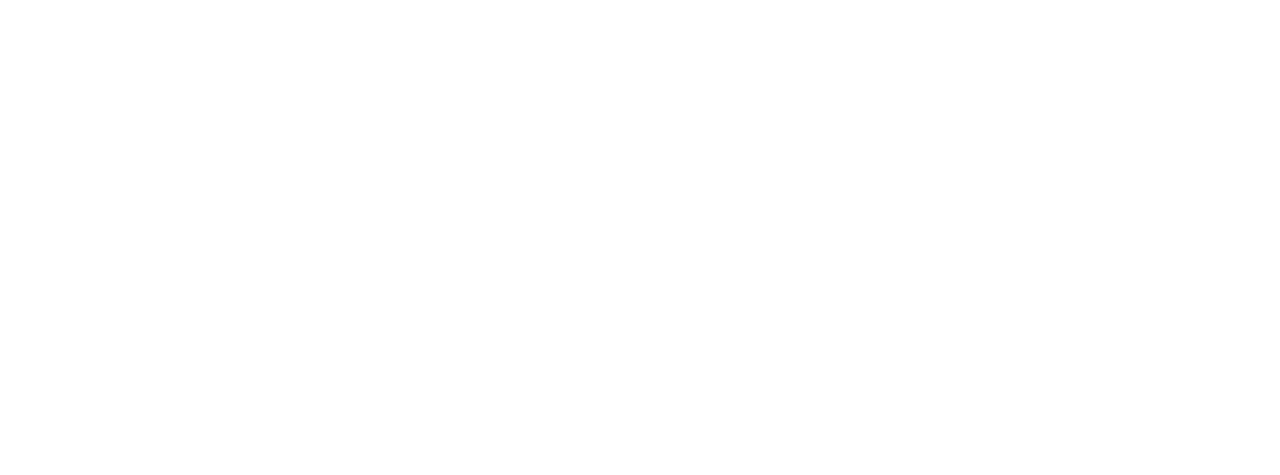
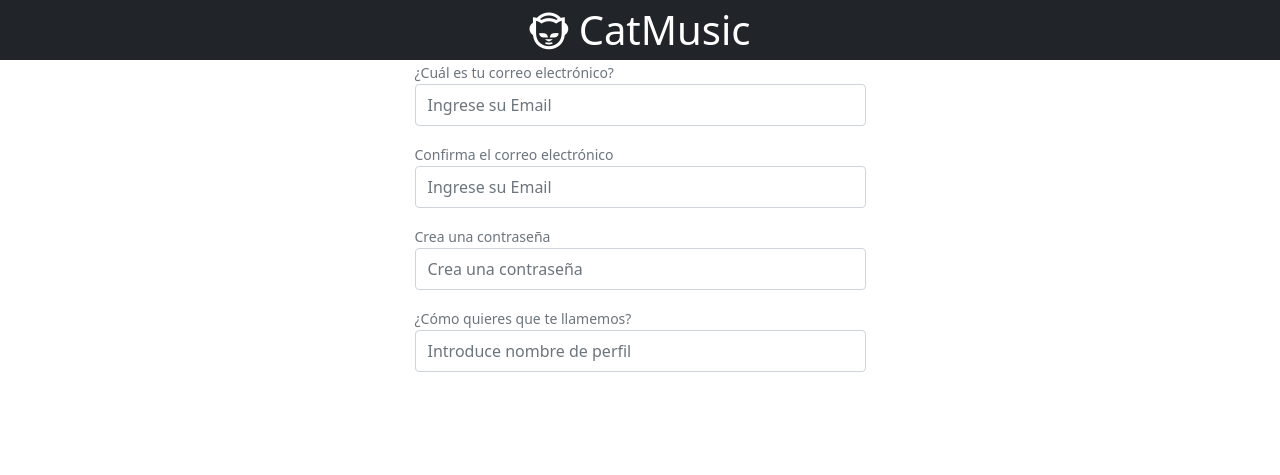
Before and after one commit to LautaroMRA02/proyecto_CAC, a plain HTML site: page src/pages/registrarse.html in a window 1280 px wide. Drawn offline with nearby package versions, Linux system fonts and the light colour scheme.

Commit message:
formulario de resgistro

```diff
--- a/src/pages/registrarse.html
+++ b/src/pages/registrarse.html
@@ -1,19 +1,78 @@
 <!doctype html>
 <html lang="en">
-  <head>
+
+<head>
     <title>Title</title>
     <!-- Required meta tags -->
     <meta charset="utf-8">
     <meta name="viewport" content="width=device-width, initial-scale=1, shrink-to-fit=no">
 
     <!-- Bootstrap CSS v5.0.2 -->
-    <link rel="stylesheet" href="https://cdn.jsdelivr.net/npm/bootstrap@5.0.2/dist/css/bootstrap.min.css"  integrity="sha384-EVSTQN3/azprG1Anm3QDgpJLIm9Nao0Yz1ztcQTwFspd3yD65VohhpuuCOmLASjC" crossorigin="anonymous">
+    <link rel="stylesheet" href="https://cdn.jsdelivr.net/npm/bootstrap@5.0.2/dist/css/bootstrap.min.css"
+        integrity="sha384-EVSTQN3/azprG1Anm3QDgpJLIm9Nao0Yz1ztcQTwFspd3yD65VohhpuuCOmLASjC" crossorigin="anonymous">
+    <script src="https://kit.fontawesome.com/ef9a96f602.js" crossorigin="anonymous"></script>
+</head>
 
-  </head>
-  <body>
+<body>
+    <div class="container-fluid bg-dark">
+        <div class=" text-white text-center">
+            <label class="fs-1"><i class="fab fa-napster"></i> CatMusic</label>
 
+        </div>
+    </div>
+    <div class="container overflow-hidden">
+        <div class="row justify-content-center">
+            <div class="col-sm-8 col-lg-5 ">
+                <div class="  mb-3">
+                    <small id="emailHelpId" class="form-text text-muted">¿Cuál es tu correo electrónico?</small>
+                    <label for="" class="form-label"></label>
+                    <input  type="email" class="form-control py-2" name="" id="" aria-describedby="emailHelpId"
+                        placeholder="Ingrese su Email" required>
+                </div>
+                <div class="mb-3 ">
+                    <small id="emailHelpId" class="form-text text-muted">Confirma el correo electrónico</small>
+                    <label for="" class="form-label"></label>
+                    <input type="email" class="form-control py-2" name="" id="" aria-describedby="emailHelpId"
+                        placeholder="Ingrese su Email" required>
+                </div>
+                <div class="mb-3">
+
+                    <small id="emailHelpId" class="form-text text-muted">Crea una contraseña</small>
+                    <label for="" class="form-label"></label>
+                    <input type="password" class="form-control py-2" name="" id="" placeholder="Crea una contraseña" required>
+                </div>
+                <div class="mb-3">
+                    <small class="form-text text-muted">¿Cómo quieres que te llamemos?</small>
+                  <label for="" class="form-label"></label>
+                  <input type="text" class="form-control py-2" name="" id="" aria-describedby="helpId" placeholder="Introduce nombre de perfil" required>
+                </div>
+
+
+
+                <div id="checkbox-container">
+                    <div style="width: 304px; height: 78px;">
+                        <div><iframe title="reCAPTCHA"
+                                src="https://www.google.com/recaptcha/enterprise/anchor?ar=1&amp;k=6LeO36obAAAAALSBZrY6RYM1hcAY7RLvpDDcJLy3&amp;co=aHR0cHM6Ly93d3cuc3BvdGlmeS5jb206NDQz&amp;hl=es-419&amp;v=tftmXwdbgCvrXiHxr5HGbIaL&amp;size=normal&amp;cb=pfvqbs7uq522"
+                                width="304" height="78" role="presentation" name="a-g31oen224rf3" frameborder="0"
+                                scrolling="no"
+                                sandbox="allow-forms allow-popups allow-same-origin allow-scripts allow-top-navigation allow-modals allow-popups-to-escape-sandbox"></iframe>
+                        </div><textarea id="g-recaptcha-response" name="g-recaptcha-response"
+                            class="g-recaptcha-response"
+                            style="width: 250px; height: 40px; border: 1px solid rgb(193, 193, 193); margin: 10px 25px; padding: 0px; resize: none; display: none;"></textarea>
+                    </div><iframe style="display: none;"></iframe>
+                    <input type="text" hidden="" name="recaptchaCheckbox" required="" data-testid="recaptcha-input-test"
+                        value="">
+                </div>
+            </div>
+        </div>
+    </div>
     <!-- Bootstrap JavaScript Libraries -->
-    <script src="https://cdn.jsdelivr.net/npm/@popperjs/core@2.9.2/dist/umd/popper.min.js" integrity="sha384-IQsoLXl5PILFhosVNubq5LC7Qb9DXgDA9i+tQ8Zj3iwWAwPtgFTxbJ8NT4GN1R8p" crossorigin="anonymous"></script>
-    <script src="https://cdn.jsdelivr.net/npm/bootstrap@5.0.2/dist/js/bootstrap.min.js" integrity="sha384-cVKIPhGWiC2Al4u+LWgxfKTRIcfu0JTxR+EQDz/bgldoEyl4H0zUF0QKbrJ0EcQF" crossorigin="anonymous"></script>
-  </body>
+    <script src="https://cdn.jsdelivr.net/npm/@popperjs/core@2.9.2/dist/umd/popper.min.js"
+        integrity="sha384-IQsoLXl5PILFhosVNubq5LC7Qb9DXgDA9i+tQ8Zj3iwWAwPtgFTxbJ8NT4GN1R8p"
+        crossorigin="anonymous"></script>
+    <script src="https://cdn.jsdelivr.net/npm/bootstrap@5.0.2/dist/js/bootstrap.min.js"
+        integrity="sha384-cVKIPhGWiC2Al4u+LWgxfKTRIcfu0JTxR+EQDz/bgldoEyl4H0zUF0QKbrJ0EcQF"
+        crossorigin="anonymous"></script>
+</body>
+
 </html>
```
